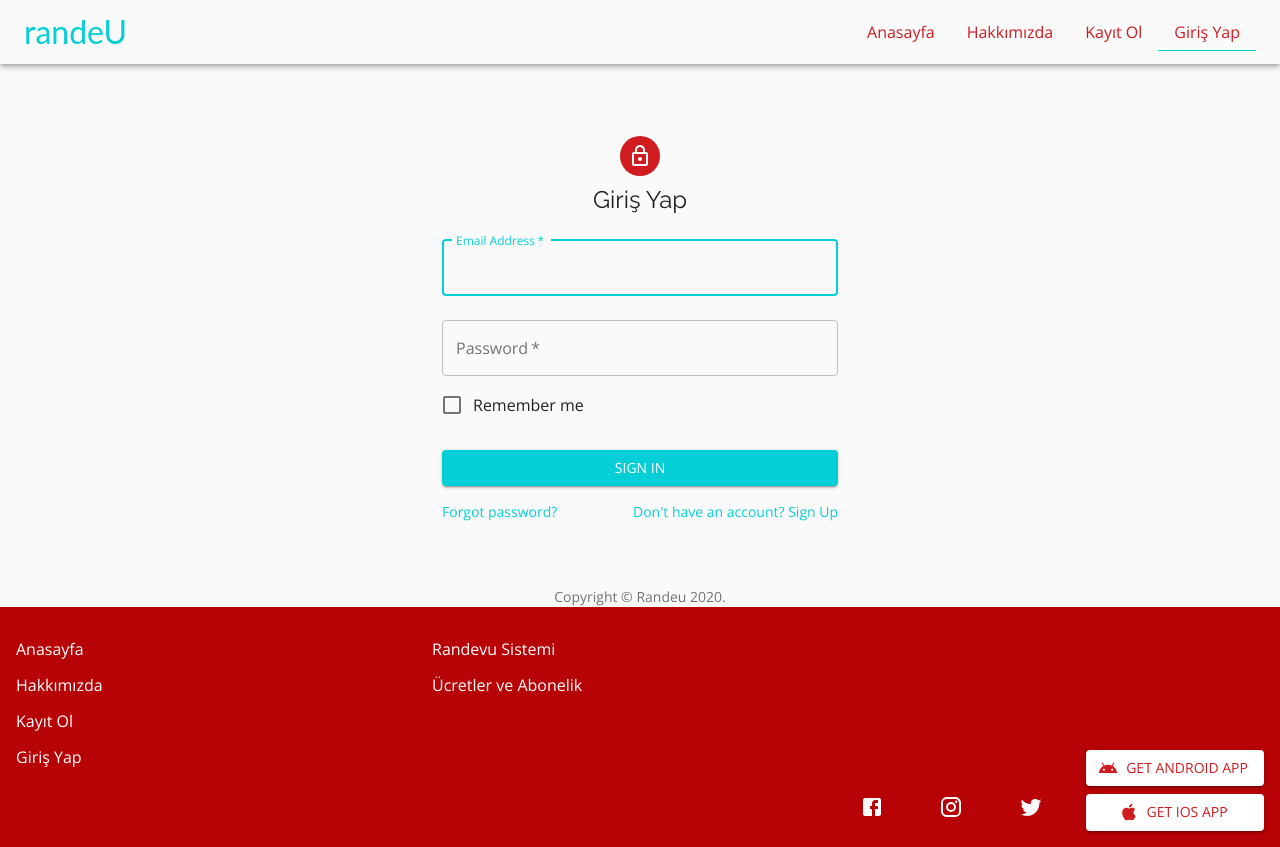
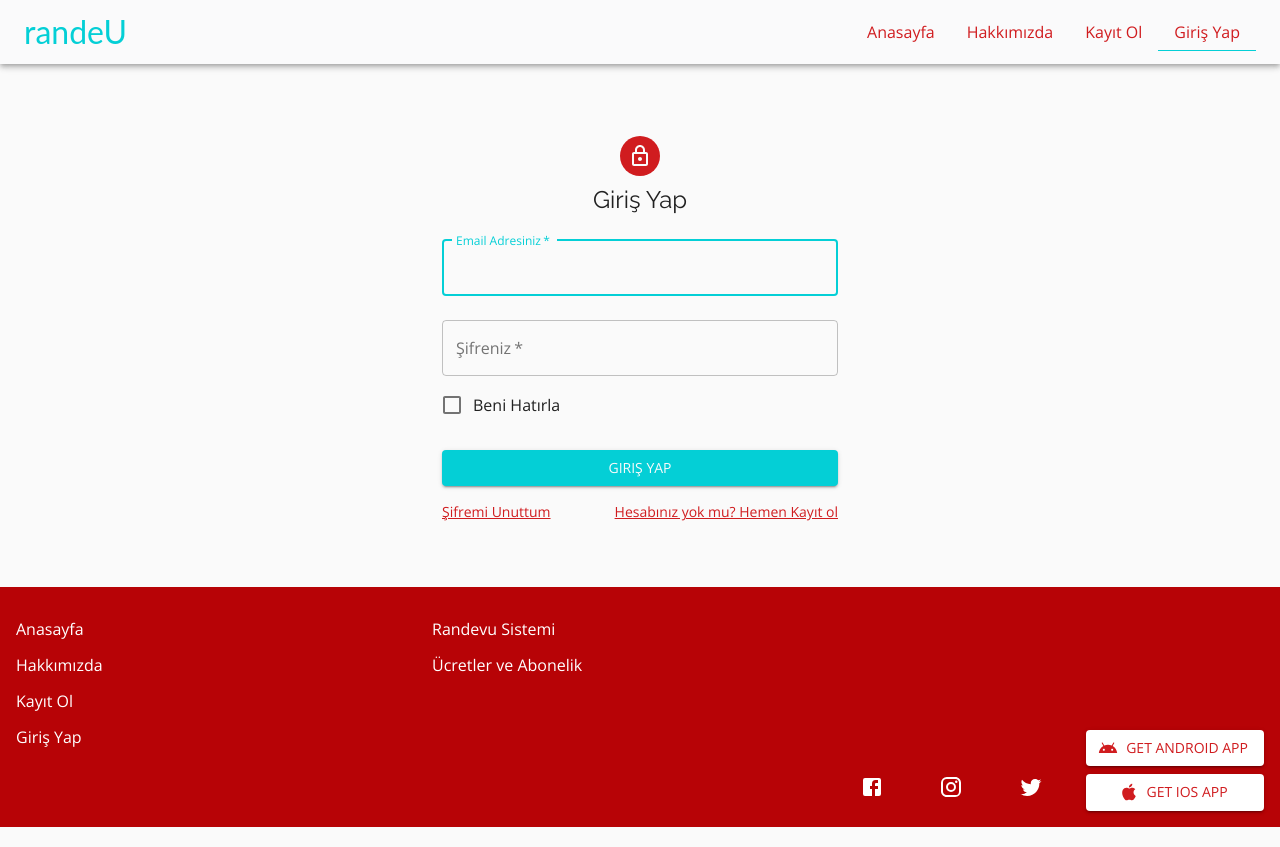
Before and after one commit to serbestemre/randeu-webApp, a React app: page /kullanici/giris in a window 1280 px wide. Built offline with nearby package versions, Linux system fonts and the light colour scheme.

Commit message:
kullanıcı giriş is re-designed

```diff
--- a/src/pages/Login/Login.js
+++ b/src/pages/Login/Login.js
@@ -5,31 +5,17 @@ import CssBaseline from '@material-ui/core/CssBaseline';
 import TextField from '@material-ui/core/TextField';
 import FormControlLabel from '@material-ui/core/FormControlLabel';
 import Checkbox from '@material-ui/core/Checkbox';
-import Link from '@material-ui/core/Link';
+import {Link} from 'react-router-dom';
 import Grid from '@material-ui/core/Grid';
-import Box from '@material-ui/core/Box';
 import LockOutlinedIcon from '@material-ui/icons/LockOutlined';
 import Typography from '@material-ui/core/Typography';
 import { makeStyles } from '@material-ui/core/styles';
 import Container from '@material-ui/core/Container';
 
-function Copyright() {
-  return (
-    <Typography variant="body2" color="textSecondary" align="center">
-      {'Copyright © '}
-      <Link color="inherit" href="https://material-ui.com/">
-        Randeu
-      </Link>{' '}
-      {new Date().getFullYear()}
-      {'.'}
-    </Typography>
-  );
-}
-
 const useStyles = makeStyles((theme) => ({
   paper: {
     marginTop: theme.spacing(8),
-    display: 'flex',
+    marginBottom: theme.spacing(8),    display: 'flex',
     flexDirection: 'column',
     alignItems: 'center',
   },
@@ -66,7 +52,7 @@ export default function Login() {
             required
             fullWidth
             id="email"
-            label="Email Address"
+            label="Email Adresiniz"
             name="email"
             autoComplete="email"
             autoFocus
@@ -77,14 +63,14 @@ export default function Login() {
             required
             fullWidth
             name="password"
-            label="Password"
+            label="Şifreniz"
             type="password"
             id="password"
             autoComplete="current-password"
           />
           <FormControlLabel
             control={<Checkbox value="remember" color="primary" />}
-            label="Remember me"
+            label="Beni Hatırla"
           />
           <Button
             type="submit"
@@ -93,25 +79,34 @@ export default function Login() {
             color="primary"
             className={classes.submit}
           >
-            Sign In
+            Giriş Yap
           </Button>
           <Grid container>
             <Grid item xs>
-              <Link href="#" variant="body2">
-                Forgot password?
-              </Link>
+            <Typography
+                variant="body2"
+                component={Link}
+                color="secondary"
+                to="/kullanici/kayit"
+              >
+                Şifremi Unuttum
+              </Typography>
             </Grid>
             <Grid item>
-              <Link href="#" variant="body2">
-                {"Don't have an account? Sign Up"}
-              </Link>
+            <Typography
+                variant="body2"
+                component={Link}
+                color="secondary"
+                to="/kullanici/kayit"
+              >
+                Hesabınız yok mu? Hemen Kayıt ol
+              </Typography>
+
             </Grid>
           </Grid>
         </form>
       </div>
-      <Box mt={8}>
-        <Copyright />
-      </Box>
+
     </Container>
   );
 }
```
Also changed, not shown: 1 other file (tests, documents, lock files or other folders).
